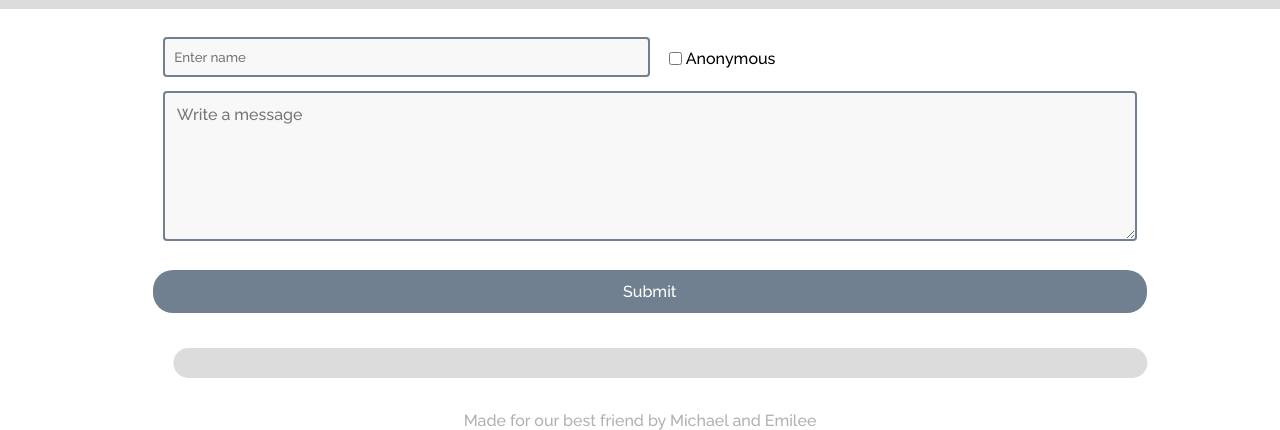
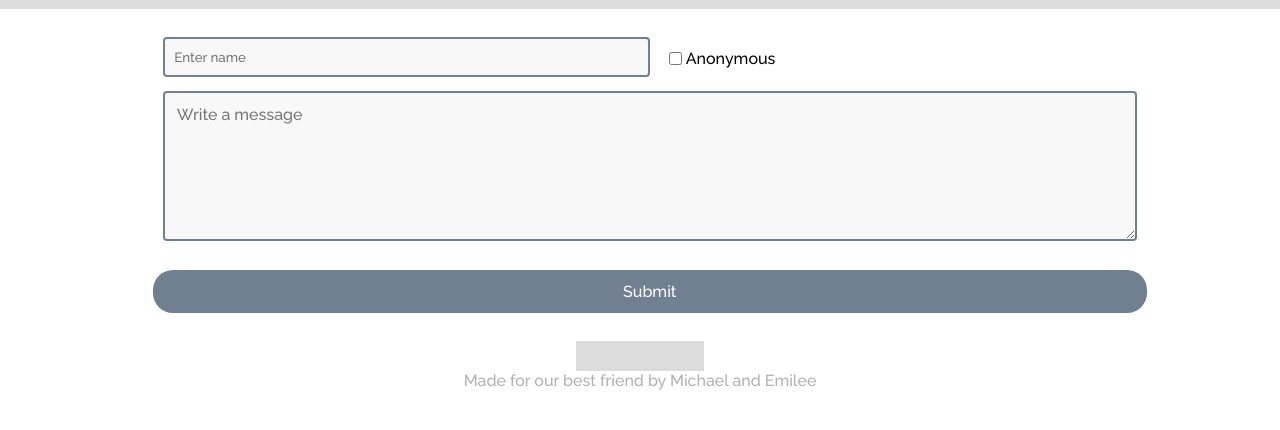
Before and after one commit to EmileeMapanao/MemorialSite, a plain HTML site: page index.html in a window 1280 px wide. Shown: the part 506-936 px from the top of the page. After the commit the page ends 896 px from the top, so only its background shows below. Drawn offline with Linux system fonts and the light colour scheme; no server answers.

Commit message:
fixed bottom pastcomments

```diff
--- a/firebase.js
+++ b/firebase.js
@@ -80,7 +80,7 @@ function showPastComments() {
       var comment = itemData.text;
       var name = itemData.name;
       var when = new Date(itemData.when).toLocaleDateString("en-us");
-      showat.innerHTML += "<li>" + comment + "<br><br>" + "<span> <strong>" + name + "</strong><br>" + when + "  </span></li>";
+      showat.innerHTML += "<li>" + comment + "<br><br>" + "<span> <strong>" + name + "</strong><br>" + when + "</span></li>";
     })
   })
 }
--- a/index.html
+++ b/index.html
@@ -47,10 +47,18 @@
                     <textarea type="text" id="txComment" rows="5" cols="45" maxlength="4096"
                         placeholder="Write a message" required></textarea>
                     <br>
+
                     <button id="btn" class="button" type="submit" onclick="save()"> Submit </button>
-                    <ul class="ulisted" id="pastcomments"></ul>
-                </div>
-            </form>
+                </form>
+            </div>
+        </div>
+                    <div class="background">
+                    <ul
+                         class="ulisted" id="pastcomments">
+                    </ul>
+
+
+
         </div>
     </div>
     </div>
--- a/style.css
+++ b/style.css
@@ -48,23 +48,28 @@ img {
 
 ul {
     transform: rotate(180deg);
+
+
+
 }
 
 li {
     padding-top: 10%;
     padding: 20%;
-    width: 100%;
-    max-width: 740px;
+    width: 80%;
+    border: 1px solid black;
+    border-radius:2%;
+    margin:0 auto;
+
 
 }
 
 ul>li {
-    display: inline-block;
-    border: 1px solid black;
+    display: block;
     padding: 20px;
     transform: rotate(-180deg);
     background: #fff;
-    border-radius: 2%;
+
 }
 
 .centered {
@@ -91,7 +96,6 @@ ul>li {
     margin-left: auto;
     margin-right: auto;
     padding: 1% 1% 1%;
-    border-radius: 10px;
 }
 
 .form-box button {
@@ -117,14 +121,18 @@ ul>li {
     background: red;
 }
 
+
 .ulisted {
-    width: 100%;
+    width: auto;
     padding-top: 15px;
     padding-bottom: 15px;
+
+    padding-left:5%;
+    padding-right:5%;
     background: rgb(220, 220, 220);
     text-align: center;
-    border-radius: 20px;
-    margin: 20px;
+    display: table;
+    margin: 0 auto;
 }
 
 /*Name text box */
```
